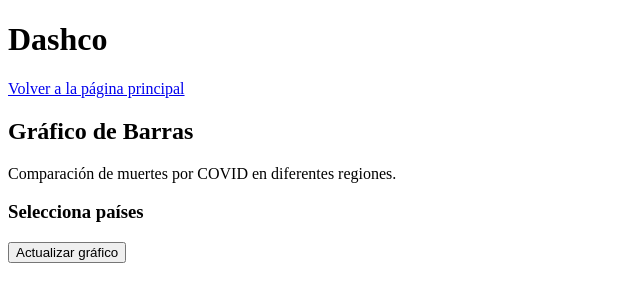
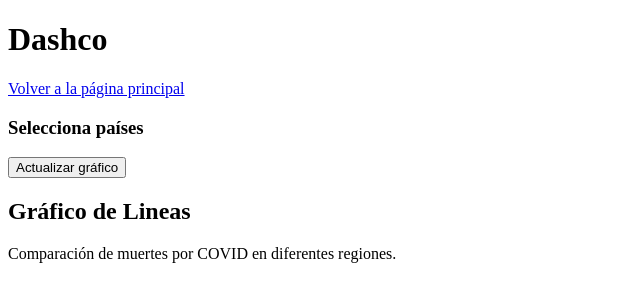
Before and after one commit to MarcusRambal/DashCo, a website: page src/line.html in a window 1280 px wide. Shown: the whole page, without its empty margins (0-640 px from the left). Drawn offline with nearby package versions, Linux system fonts and the light colour scheme; no server answers.

Commit message:
Update line.html

```diff
--- a/src/line.html
+++ b/src/line.html
@@ -3,7 +3,7 @@
 <head>
     <meta charset="UTF-8">
     <meta name="viewport" content="width=device-width, initial-scale=1.0">
-    <title>Dashco - Gráfico de Barras</title>
+    <title>LineGraph</title>
     <link rel="stylesheet" href="line.css">
 </head>
 <body>
@@ -14,20 +14,21 @@
     </header>
 
     <div class="LineContainer" id="LineContainer">
-        <h2>Gráfico de Barras</h2>
-        <p>Comparación de muertes por COVID en diferentes regiones.</p>
 
         <!-- Sección de selección de países -->
         <div id="country-selection">
             <h3>Selecciona países</h3>
             <div id="country-list">
+            </div>
 
-            </div>
             <button id="update-chart">Actualizar gráfico</button>
         </div>
 
         <!-- Contenedor del gráfico -->
-        <div id="LineChart"></div>
+        <div id="LineChart">
+            <h2>Gráfico de Lineas</h2>
+            <p>Comparación de muertes por COVID en diferentes regiones.</p>
+        </div>
     </div>
 
     <script src="https://d3js.org/d3.v6.min.js"></script>
```
